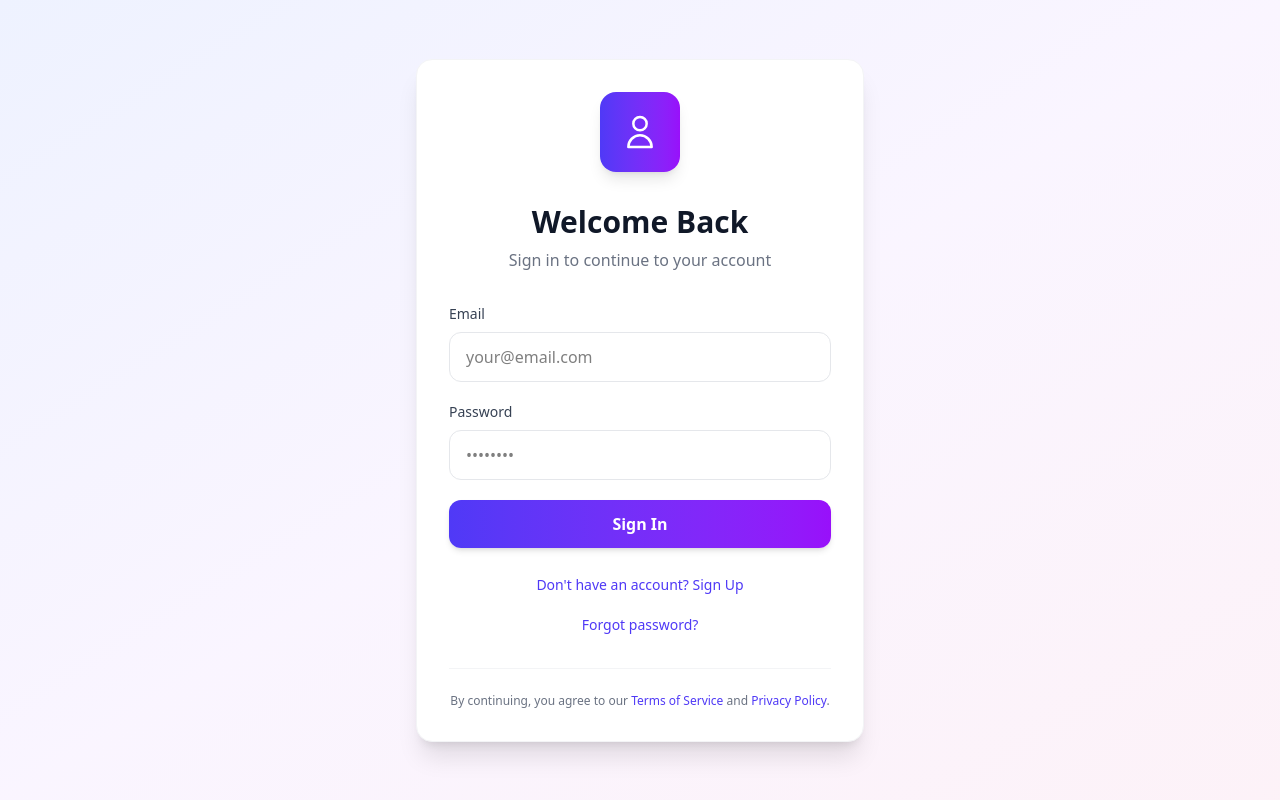
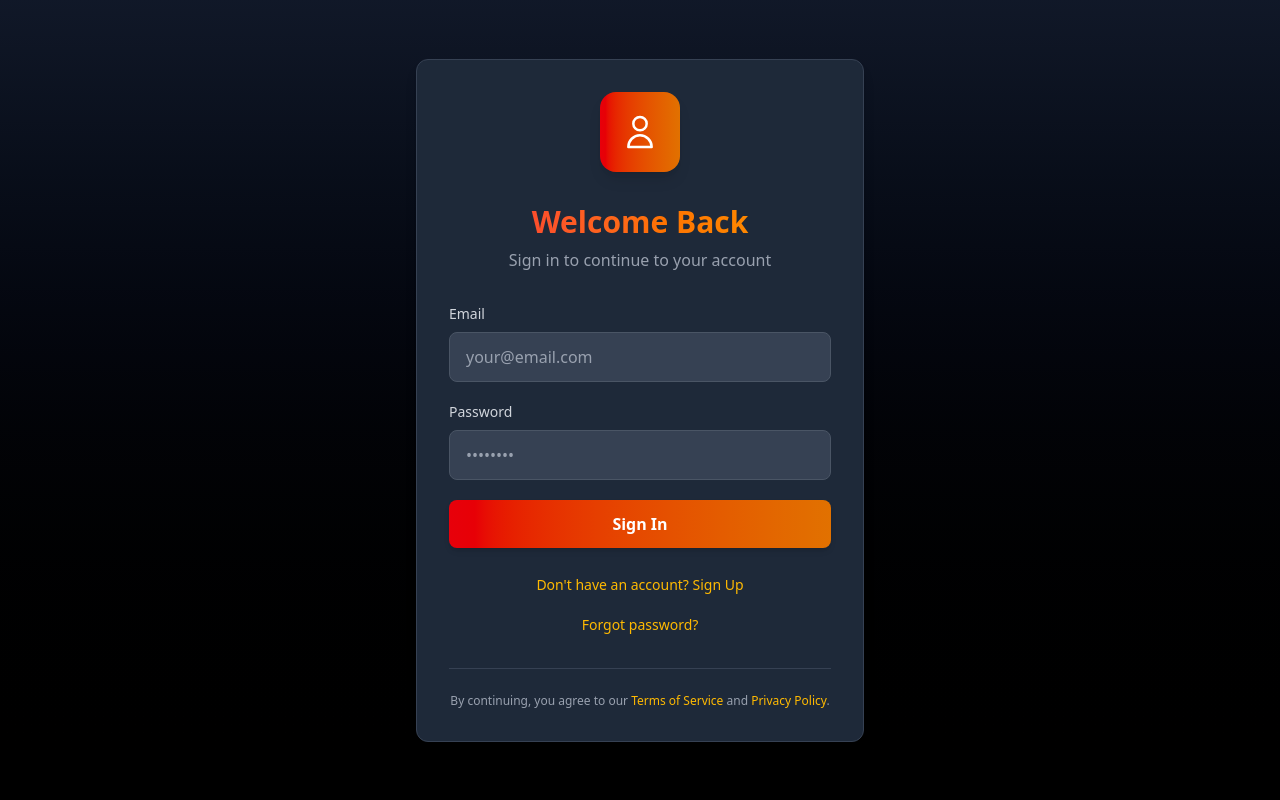
Before and after one commit to abrahamfld/stolencards, a Next.js app: page /login in a window 1280 px wide. Built offline with nearby package versions, Linux system fonts and the light colour scheme.

Commit message:
login theme changed to suit design and checkout fix for visiting page with wrong card id

```diff
--- a/src/app/(frontend)/cards/[id]/page.tsx
+++ b/src/app/(frontend)/cards/[id]/page.tsx
@@ -1,10 +1,11 @@
 'use client';
 
-import { use, useState, useEffect } from 'react';
-import { useRouter } from 'next/navigation';
+import { useState, useEffect } from 'react';
+import { useRouter , useParams } from 'next/navigation';
 import Link from 'next/link';
 import { Topbar } from '../../components/Topbar';
 import { Footer } from '../../components/Footer';
+
 
 type CreditCard = {
   id: string;
@@ -30,9 +31,10 @@ type PageParams = {
   id: string;
 };
 
-export default function CardCheckoutPage({ params }: { params: Promise<PageParams> }) {
+export default function CardCheckoutPage() {
   const router = useRouter();
-  const { id } = use(params);
+  const params = useParams();
+  const id = params.id as string;
   const [card, setCard] = useState<CreditCard | null>(null);
   const [user, setUser] = useState<User | null>(null);
   const [timer, setTimer] = useState(900);
@@ -42,6 +44,8 @@ export default function CardCheckoutPage({ params }: { params: Promise<PageParam
   const [paymentSuccess, setPaymentSuccess] = useState(false);
   const [error, setError] = useState('');
   const [showPaymentDetails, setShowPaymentDetails] = useState(false);
+  const [isLoading, setIsLoading] = useState(true);
+  const [notFound, setNotFound] = useState(false);
 
   const storageKey = `pendingPayment_${id}`;
 
@@ -67,16 +71,32 @@ export default function CardCheckoutPage({ params }: { params: Promise<PageParam
   useEffect(() => {
     const fetchData = async () => {
       try {
+        setIsLoading(true);
+        setNotFound(false);
+
         const cardRes = await fetch(`/api/credit-cards/${id}`);
+        if (!cardRes.ok) {
+          if (cardRes.status === 404) {
+            setNotFound(true);
+            return;
+          }
+          throw new Error('Failed to fetch card');
+        }
         const cardData = await cardRes.json();
         setCard(cardData);
 
         const userRes = await fetch('/api/users/me');
+        if (!userRes.ok) {
+          router.push('/login');
+          return;
+        }
         const userData = await userRes.json();
         setUser(userData.user);
       } catch (error) {
         console.error('Error fetching data:', error);
-        router.push('/');
+        setError('Failed to load data. Please try again.');
+      } finally {
+        setIsLoading(false);
       }
     };
 
@@ -90,7 +110,10 @@ export default function CardCheckoutPage({ params }: { params: Promise<PageParam
     const interval = setInterval(() => {
       setTimer((prev) => {
         const next = prev > 0 ? prev - 1 : 0;
-        if (next === 0) localStorage.removeItem(storageKey);
+        if (next === 0) {
+          localStorage.removeItem(storageKey);
+          setShowPaymentDetails(false);
+        }
         return next;
       });
     }, 1000);
@@ -146,13 +169,10 @@ export default function CardCheckoutPage({ params }: { params: Promise<PageParam
 
     if (user.walletBalance < card.price) {
       setError('Insufficient funds in your wallet');
-
-      // Persist state
       localStorage.setItem(
         storageKey,
         JSON.stringify({ timer, timestamp: Date.now() })
       );
-
       return;
     }
 
@@ -188,10 +208,41 @@ export default function CardCheckoutPage({ params }: { params: Promise<PageParam
     localStorage.removeItem(storageKey);
   };
 
+  if (isLoading) {
+    return (
+      <div className="min-h-screen bg-gray-900 flex items-center justify-center">
+        <div className="animate-spin rounded-full h-12 w-12 border-t-2 border-b-2 border-red-500"></div>
+      </div>
+    );
+  }
+
+  if (notFound) {
+    return (
+      <>
+        <Topbar />
+        <div className="min-h-screen bg-gradient-to-b from-gray-900 to-black text-gray-100 p-4 md:p-8 flex items-center justify-center">
+          <div className="max-w-3xl mx-auto text-center">
+            <h1 className="text-3xl font-bold bg-clip-text text-transparent bg-gradient-to-r from-red-500 to-amber-600 mb-4">
+              Card Not Found
+            </h1>
+            <p className="text-gray-300 mb-6">The card you're looking for doesn't exist or may have been purchased.</p>
+            <Link
+              href="/cards"
+              className="inline-block bg-red-600 hover:bg-red-700 text-white font-bold py-3 px-6 rounded-lg transition-colors"
+            >
+              Browse Available Cards
+            </Link>
+          </div>
+        </div>
+        <Footer />
+      </>
+    );
+  }
+
   if (!card || !user) {
     return (
       <div className="min-h-screen bg-gray-900 flex items-center justify-center">
-        <div className="animate-spin rounded-full h-12 w-12 border-t-2 border-b-2 border-red-500"></div>
+        <p className="text-red-500">Failed to load data</p>
       </div>
     );
   }
@@ -214,6 +265,12 @@ export default function CardCheckoutPage({ params }: { params: Promise<PageParam
               </p>
             )}
           </div>
+
+          {error && (
+            <div className="mb-4 p-3 bg-red-900/30 border border-red-700 rounded-lg text-red-300">
+              {error}
+            </div>
+          )}
 
           <div className="bg-gray-800/50 rounded-xl p-6 mb-6 border border-red-800/30">
             <div className="flex justify-between items-start mb-3">
--- a/src/app/(frontend)/login/page.tsx
+++ b/src/app/(frontend)/login/page.tsx
@@ -1,9 +1,8 @@
-'use client'; // Mark this as a Client Component
+'use client';
 
 import { useState } from 'react';
 import { useRouter } from 'next/navigation';
 import Link from 'next/link';
-import '../styles.css'
 import { toast } from 'react-hot-toast';
 
 export default function LoginPage() {
@@ -15,6 +14,7 @@ export default function LoginPage() {
     username: '',
   });
   const [isLoading, setIsLoading] = useState(false);
+  const [error, setError] = useState('');
 
   const handleChange = (e: React.ChangeEvent<HTMLInputElement>) => {
     const { name, value } = e.target;
@@ -22,48 +22,91 @@ export default function LoginPage() {
       ...prev,
       [name]: value,
     }));
+    setError(''); // Clear error when user types
   };
 
   const handleSubmit = async (e: React.FormEvent) => {
     e.preventDefault();
     setIsLoading(true);
-
-    const endpoint = isLogin
-      ? 'http://localhost:3000/api/users/login'
-      : 'http://localhost:3000/api/users';
+    setError('');
 
     try {
-      const response = await fetch(endpoint, {
+      if (isLogin) {
+        // Handle login
+        const response = await fetch('http://localhost:3000/api/users/login', {
+          method: 'POST',
+          headers: {
+            'Content-Type': 'application/json',
+          },
+          body: JSON.stringify({
+            email: formData.email,
+            password: formData.password
+          }),
+          credentials: 'include',
+        });
+
+        const data = await response.json();
+
+        if (!response.ok) {
+          throw new Error(data.message || 'Invalid email or password');
+        }
+
+        toast.success('Login successful!');
+      } else {
+        // Handle registration
+        const registerResponse = await fetch('http://localhost:3000/api/users', {
           method: 'POST',
           headers: {
             'Content-Type': 'application/json',
           },
           body: JSON.stringify(formData),
-        credentials: 'include', // Important for cookies/sessions
+          credentials: 'include',
         });
 
-      const data = await response.json();
+        const registerData = await registerResponse.json();
 
-      if (!response.ok) {
-        throw new Error(data.message || 'Something went wrong');
+        if (!registerResponse.ok) {
+          throw new Error(registerData.message || 'Registration failed. Please try again.');
         }
 
+        // Auto-login after successful registration
+        const loginResponse = await fetch('http://localhost:3000/api/users/login', {
+          method: 'POST',
+          headers: {
+            'Content-Type': 'application/json',
+          },
+          body: JSON.stringify({
+            email: formData.email,
+            password: formData.password
+          }),
+          credentials: 'include',
+        });
 
-      toast.success(isLogin ? 'Login successful!' : 'Account created!');
+        const loginData = await loginResponse.json();
+
+        if (!loginResponse.ok) {
+          throw new Error('Account created but automatic login failed. Please login manually.');
+        }
+
+        toast.success('Account created successfully!');
+      }
+
       router.push('/');
     } catch (error) {
-      toast.error(error instanceof Error ? error.message : 'An error occurred');
+      const errorMessage = error instanceof Error ? error.message : 'An error occurred';
+      setError(errorMessage);
+      toast.error(errorMessage);
     } finally {
       setIsLoading(false);
     }
   };
 
   return (
-    <div className="min-h-screen flex items-center justify-center bg-gradient-to-br from-indigo-50 via-purple-50 to-pink-50 p-4">
-      <div className="w-full max-w-md bg-white rounded-2xl shadow-xl overflow-hidden border border-gray-100">
+    <div className="min-h-screen flex items-center justify-center bg-gradient-to-b from-gray-900 to-black p-4">
+      <div className="w-full max-w-md bg-gray-800 rounded-xl shadow-lg overflow-hidden border border-gray-700">
         <div className="p-8">
           <div className="flex justify-center mb-8">
-            <div className="w-20 h-20 rounded-2xl bg-gradient-to-r from-indigo-600 to-purple-600 flex items-center justify-center shadow-lg">
+            <div className="w-20 h-20 rounded-2xl bg-gradient-to-r from-red-600 to-amber-600 flex items-center justify-center shadow-lg">
               <svg
                 xmlns="http://www.w3.org/2000/svg"
                 className="h-10 w-10 text-white"
@@ -81,21 +124,27 @@ export default function LoginPage() {
             </div>
           </div>
 
-          <h2 className="text-3xl font-bold text-center text-gray-900 mb-2">
+          <h2 className="text-3xl font-bold text-center text-transparent bg-clip-text bg-gradient-to-r from-red-500 to-amber-500 mb-2">
             {isLogin ? 'Welcome Back' : 'Create Account'}
           </h2>
-          <p className="text-gray-500 text-center mb-8">
+          <p className="text-gray-400 text-center mb-8">
             {isLogin
               ? 'Sign in to continue to your account'
-              : 'Get started with your free account'}
+              : 'Get started with your account'}
           </p>
+
+          {error && (
+            <div className="mb-4 p-3 bg-red-900/30 border border-red-700 rounded-lg text-red-300 text-sm">
+              {error}
+            </div>
+          )}
 
           <form onSubmit={handleSubmit} className="space-y-5">
             {!isLogin && (
               <div>
                 <label
                   htmlFor="username"
-                  className="block text-sm font-medium text-gray-700 mb-2"
+                  className="block text-sm font-medium text-gray-300 mb-2"
                 >
                   Username
                 </label>
@@ -105,7 +154,7 @@ export default function LoginPage() {
                   name="username"
                   value={formData.username}
                   onChange={handleChange}
-                  className="w-full px-4 py-3 border border-gray-200 rounded-xl focus:ring-2 focus:ring-indigo-500 focus:border-indigo-500 outline-none transition-all duration-200"
+                  className="w-full px-4 py-3 bg-gray-700 border border-gray-600 rounded-lg focus:ring-2 focus:ring-red-500 focus:border-red-500 outline-none transition-all duration-200 text-white placeholder-gray-400"
                   placeholder="Enter your username"
                   required
                 />
@@ -115,7 +164,7 @@ export default function LoginPage() {
             <div>
               <label
                 htmlFor="email"
-                className="block text-sm font-medium text-gray-700 mb-2"
+                className="block text-sm font-medium text-gray-300 mb-2"
               >
                 Email
               </label>
@@ -125,7 +174,7 @@ export default function LoginPage() {
                 name="email"
                 value={formData.email}
                 onChange={handleChange}
-                className="w-full px-4 py-3 border border-gray-200 rounded-xl focus:ring-2 focus:ring-indigo-500 focus:border-indigo-500 outline-none transition-all duration-200"
+                className="w-full px-4 py-3 bg-gray-700 border border-gray-600 rounded-lg focus:ring-2 focus:ring-red-500 focus:border-red-500 outline-none transition-all duration-200 text-white placeholder-gray-400"
                 placeholder="your@email.com"
                 required
               />
@@ -134,7 +183,7 @@ export default function LoginPage() {
             <div>
               <label
                 htmlFor="password"
-                className="block text-sm font-medium text-gray-700 mb-2"
+                className="block text-sm font-medium text-gray-300 mb-2"
               >
                 Password
               </label>
@@ -144,7 +193,7 @@ export default function LoginPage() {
                 name="password"
                 value={formData.password}
                 onChange={handleChange}
-                className="w-full px-4 py-3 border border-gray-200 rounded-xl focus:ring-2 focus:ring-indigo-500 focus:border-indigo-500 outline-none transition-all duration-200"
+                className="w-full px-4 py-3 bg-gray-700 border border-gray-600 rounded-lg focus:ring-2 focus:ring-red-500 focus:border-red-500 outline-none transition-all duration-200 text-white placeholder-gray-400"
                 placeholder="••••••••"
                 required
                 minLength={4}
@@ -154,7 +203,7 @@ export default function LoginPage() {
             <button
               type="submit"
               disabled={isLoading}
-              className="w-full bg-gradient-to-r from-indigo-600 to-purple-600 text-white py-3 px-4 rounded-xl font-semibold hover:from-indigo-700 hover:to-purple-700 focus:outline-none focus:ring-2 focus:ring-indigo-500 focus:ring-offset-2 shadow-md hover:shadow-lg transition-all duration-200 disabled:opacity-70 disabled:cursor-not-allowed"
+              className="w-full bg-gradient-to-r from-red-600 to-amber-600 text-white py-3 px-4 rounded-lg font-semibold hover:from-red-700 hover:to-amber-700 focus:outline-none focus:ring-2 focus:ring-red-500 focus:ring-offset-2 focus:ring-offset-gray-800 shadow-md hover:shadow-lg transition-all duration-200 disabled:opacity-70 disabled:cursor-not-allowed"
             >
               {isLoading ? (
                 <span className="flex items-center justify-center">
@@ -191,8 +240,11 @@ export default function LoginPage() {
           <div className="mt-6 text-center">
             <button
               type="button"
-              onClick={() => setIsLogin(!isLogin)}
-              className="text-indigo-600 hover:text-indigo-800 font-medium text-sm focus:outline-none transition-colors duration-200"
+              onClick={() => {
+                setIsLogin(!isLogin);
+                setError('');
+              }}
+              className="text-amber-400 hover:text-amber-300 font-medium text-sm focus:outline-none transition-colors duration-200"
             >
               {isLogin
                 ? "Don't have an account? Sign Up"
@@ -204,21 +256,21 @@ export default function LoginPage() {
             <div className="mt-4 text-center">
               <Link
                 href="/forgot-password"
-                className="text-sm text-indigo-600 hover:text-indigo-800 hover:underline transition-colors duration-200"
+                className="text-sm text-amber-400 hover:text-amber-300 hover:underline transition-colors duration-200"
               >
                 Forgot password?
               </Link>
             </div>
           )}
 
-          <div className="mt-8 border-t border-gray-100 pt-6">
-            <p className="text-xs text-gray-500 text-center">
+          <div className="mt-8 border-t border-gray-700 pt-6">
+            <p className="text-xs text-gray-400 text-center">
               By continuing, you agree to our{' '}
-              <Link href="/terms" className="text-indigo-600 hover:underline hover:text-indigo-800 transition-colors duration-200">
+              <Link href="/terms" className="text-amber-400 hover:underline hover:text-amber-300 transition-colors duration-200">
                 Terms of Service
               </Link>{' '}
               and{' '}
-              <Link href="/privacy" className="text-indigo-600 hover:underline hover:text-indigo-800 transition-colors duration-200">
+              <Link href="/privacy" className="text-amber-400 hover:underline hover:text-amber-300 transition-colors duration-200">
                 Privacy Policy
               </Link>
               .
```
Also changed, not shown: 1 other file (tests, documents, lock files or other folders). Lines whose indentation alone changed are shown as unchanged.
